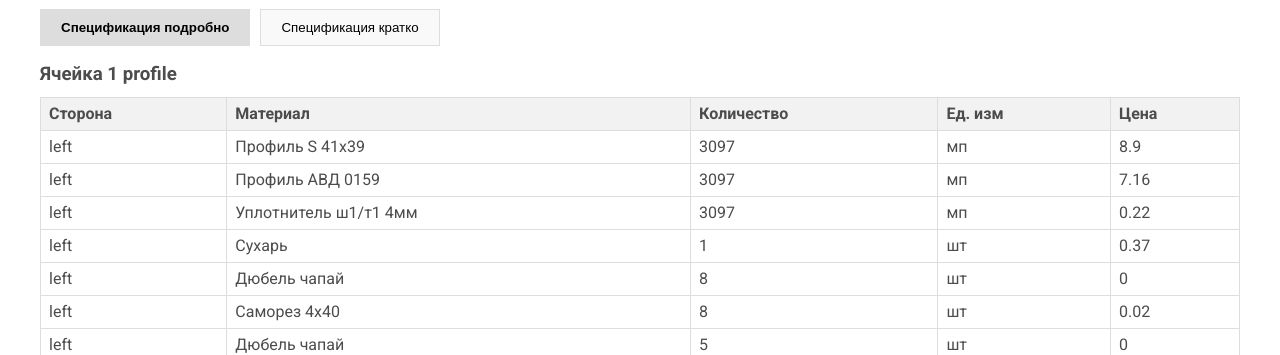
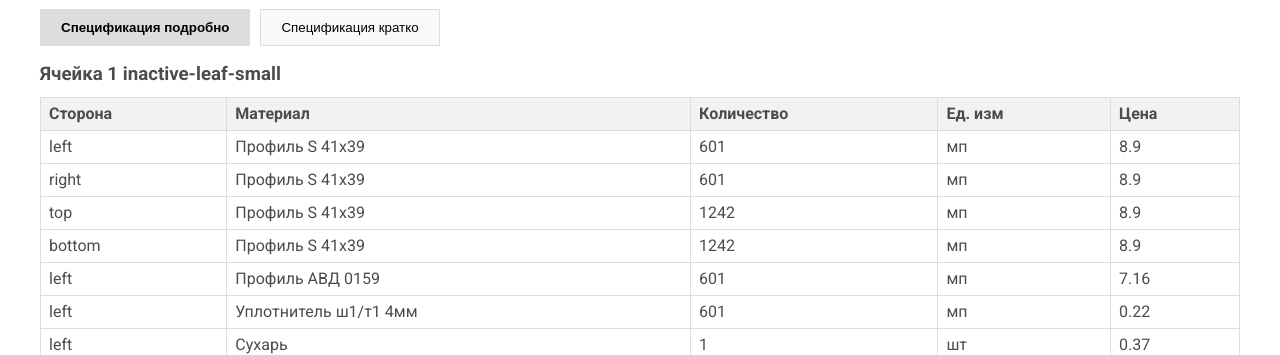
Before and after one commit to Maks-T/transoms-builder, a Vue app: page / in a window 1280 px wide. Shown: the part 445-800 px from the top of the page. Built offline with nearby package versions, Linux system fonts and the light colour scheme; what vue-konva would draw is missing.

Commit message:
forcedActive

```diff
--- a/src/configs/modules/configs.js
+++ b/src/configs/modules/configs.js
@@ -439,7 +439,11 @@ const MT_SETS = {
         {id: 'screwM20', q: 2}, //по два штуки на каждый ригель
         {id: 'screwM20', q: 2}, //по два штуки на каждый ригель
     ],
-    PROFILE_INACTIVE: [{id: 'corner-100-100-8', q: 1}]
+    HORIZONTAL_PROFILE_INACTIVE: [{id: 'corner-100-100-8', q: 1}],
+    FORCED_ACTIVE: [
+        {id: 'plate-27-200-4', q: 1},
+        {id: 'plate-27-200-4', q: 1}
+    ]
 }
 
 
@@ -469,7 +473,8 @@ const MATERIALS_ON_SIDE_RULES = {
             null: [...MT_SETS.INACTIVE_OR_PROFILE_NULL],
             inactive: [...MT_SETS.INACTIVE_LEFT_BOTTOM_INACTIVE],
             active: [...MT_SETS.INACTIVE_LEFT_BOTTOM_TOP_ACTIVE, ...MT_SETS.INACTIVE_BOTTOM_ACTIVE],
-            horizontalProfile: null
+            horizontalProfile: null,
+            forcedActive: [...MT_SETS.INACTIVE_BOTTOM_ACTIVE, ...MT_SETS.FORCED_ACTIVE]
         }
     },
 
@@ -510,10 +515,10 @@ const MATERIALS_ON_SIDE_RULES = {
     },
     horizontalProfile: {
         left: {
-            inactive: [...MT_SETS.PROFILE_INACTIVE], //уголок
+            inactive: [...MT_SETS.HORIZONTAL_PROFILE_INACTIVE], //уголок
         },
         right: {
-            inactive: [...MT_SETS.PROFILE_INACTIVE], //уголок
+            inactive: [...MT_SETS.HORIZONTAL_PROFILE_INACTIVE], //уголок
         },
         top: {
             null: [...MT_SETS.INACTIVE_OR_PROFILE_NULL]
--- a/src/constants/index.js
+++ b/src/constants/index.js
@@ -36,7 +36,8 @@ export const RULE_CELL_TYPES = {
     ACTIVE: 'active',
     INACTIVE: 'inactive',
     VERTICAL_PROFILE: 'verticalProfile',
-    HORIZONTAL_PROFILE: 'horizontalProfile'
+    HORIZONTAL_PROFILE: 'horizontalProfile',
+    FORCED_ACTIVE: 'forcedActive'
 }
 
 export const PROFILE_TYPE = 'profile'
--- a/src/stores/modules/configs.js
+++ b/src/stores/modules/configs.js
@@ -61,7 +61,7 @@ export const useConfigsStore = defineStore('configs', {
         getProfileById: (state) => (id) => state.profileTypes[id],
         getTransomTemplateById: (state) => (id) => state.transomTemplates[id],
         defaultProfile: (state) => Object.keys(state.profileTypes)[0],
-        defaultTemplate: (state) => Object.keys(state.transomTemplates)[8],
+        defaultTemplate: (state) => Object.keys(state.transomTemplates)[5],
         getMaterialsRules: (state) => state.materialsRules
     },
 
--- a/src/stores/modules/materials.js
+++ b/src/stores/modules/materials.js
@@ -122,13 +122,14 @@ export const useMaterialsStore = defineStore('materials', {
 
         /**
          * Применяет исключения для определения типа соседней ячейки.
+         * @param {TransomCell} cell - Текущая ячейка фрамуги
          * @param {string} cellType - Тип текущей ячейки.
          * @param {string} side - Сторона ячейки ('left', 'right', 'top', 'bottom').
          * @param {string | null} neighborType - Исходный тип соседней ячейки.
          * @param {Neighbors} neighbors - Объект с соседями ячейки.
          * @returns {string | null} Скорректированный тип соседней ячейки.
          */
-        applyExceptionsToNeighborType(cellType, side, neighborType, neighbors) {
+        applyExceptionsToNeighborType(cell, cellType, side, neighborType, neighbors) {
             if (cellType !== RULE_CELL_TYPES.INACTIVE || !neighborType) return neighborType;
 
             // 1. Исключение: для inactive ячейки справа с inactive соседом, если сверху есть horizontalProfile
@@ -147,6 +148,18 @@ export const useMaterialsStore = defineStore('materials', {
                 }
             }
 
+            // 3. Если есть слева и справа inactive сосед и их высота равна высоте ячейки
+            // и если снизу active сосед и его ширина равна ширине ячейки
+            if (side === 'bottom'
+                && neighborType === RULE_CELL_TYPES.ACTIVE
+                && cell.width === neighbors.bottom[0]?.width
+                && cell.height === neighbors.left[0]?.height
+                && cell.height === neighbors.right[0]?.height
+                //ToDo возмоно добавить, что слева и справа inactive
+            ) {
+               return RULE_CELL_TYPES.FORCED_ACTIVE
+             }
+
             return neighborType;
         },
 
@@ -161,7 +174,8 @@ export const useMaterialsStore = defineStore('materials', {
             const cellType = this.getRuleCellType(cell);
 
             // Получаем соседей ячейки
-            const neighbors = this.modelingStore.getNeighbors(cell);
+            const neighbors = this.modelingStore.getNeighbors(cell, transom);
+
             if (!neighbors) {
                 console.warn('Не удалось получить соседей для ячейки', cell.idx);
                 return materials;
@@ -196,13 +210,6 @@ export const useMaterialsStore = defineStore('materials', {
             const sides = ['left', 'right', 'top', 'bottom'];
 
             sides.forEach((side) => {
-                /* if (
-                     cellType === RULE_CELL_TYPES.PROFILE &&
-                     ((cell.isVertical && ['top', 'bottom'].includes(side)) ||
-                         (cell.isHorizontal && ['left', 'right'].includes(side)))
-                 ) {
-                     return; // Исключаем из расчета стороны ширины у ячейки типа Профиль (короб)
-                 }*/
 
                 const neighborsOnSide = this.getNeighborsOnSide(neighbors, side);
 
@@ -211,36 +218,7 @@ export const useMaterialsStore = defineStore('materials', {
                     neighborsOnSide.forEach((neighbor) => {
                         let neighborType = neighbor ? this.getRuleCellType(neighbor) : null;
                         //применяем исключения
-                        neighborType = this.applyExceptionsToNeighborType(cellType, side, neighborType, neighbors)
-
-                        // ToDo вынести исключения
-
-                        /*// Исключение: для inactive ячейки справа с inactive соседом, если сверху есть profile
-                        if (
-                            cellType === RULE_CELL_TYPES.INACTIVE &&
-                            side === 'right' &&
-                            neighborType === RULE_CELL_TYPES.INACTIVE
-                        ) {
-                            const topNeighbors = this.getNeighborsOnSide(neighbors, 'top');
-
-                            if (topNeighbors.some((n) => this.getRuleCellType(n) === RULE_CELL_TYPES.HORIZONTAL_PROFILE)) {
-                                neighborType = RULE_CELL_TYPES.VERTICAL_PROFILE //соединение как с вертикальным профилем
-                            }
-                        }
-                        // Исключение: для inactive ячейки слева с inactive соседом, если есть horizontalProfile слева
-                        if (
-                            cellType === RULE_CELL_TYPES.INACTIVE &&
-                            side === 'left' &&
-                            neighborType === RULE_CELL_TYPES.INACTIVE
-                        ) {
-                            const leftNeighbors = this.getNeighborsOnSide(neighbors, 'left');
-
-                            if (leftNeighbors && leftNeighbors.length && this.getRuleCellType(leftNeighbors[0]) === RULE_CELL_TYPES.HORIZONTAL_PROFILE) {
-                                neighborType = 'active' //соединение как с активной ячейкой
-                            }
-                        }*/
-
-                        //ToDo добавить для зеркальной конфигурации
+                        neighborType = this.applyExceptionsToNeighborType(cell, cellType, side, neighborType, neighbors)
 
                         const materialsSet = this.getMaterialsSet(cellType, side, neighborType);
 
--- a/src/stores/modules/modeling.js
+++ b/src/stores/modules/modeling.js
@@ -410,12 +410,12 @@ export const useModelingStore = defineStore('modeling', {
 
         /**
          * Определяет соседние ячейки для текущей ячейки
-         * @private
+         * @public
+         * @param {Transom} transom Расчетная фрамуга        *
          * @param {TransomCell} currentCell Ячейка для анализа         *
          * @returns {Neighbors} Объект с массивами соседних ячеек (top, bottom, left, right)
          */
-        getNeighbors(currentCell) {
-            const transom = this.activeTransom;
+        getNeighbors(currentCell, transom) {
             if (!transom || !transom.cells) return {top: [], bottom: [], left: [], right: []};
 
             const neighbors = {top: [], bottom: [], left: [], right: []};
@@ -478,7 +478,7 @@ export const useModelingStore = defineStore('modeling', {
             const rowEnd = cell.row + (cell.rowSpan || 1) - 1
 
             // Получаем соседние соседние ячейки
-            const neighbors = this.getNeighbors(cell);
+            const neighbors = this.getNeighbors(cell, this.activeTransom);
 
             // Базовые offsets
             // Если ячейка находится в последней строке фрамуги (нижняя граница фрамуги)
--- a/src/types/configs.d.ts
+++ b/src/types/configs.d.ts
@@ -51,7 +51,7 @@ interface SelectOption {
 
 interface ConfigsStore {
   // Свойства состояния
-  profileTypes: { [key: string]: Profile };
+  profileTypes: { [key: string]: ProfileType };
   transomTemplates: { [key: string]: TransomTemplate };
   materialsRules: MaterialsRules;
   prices: {
@@ -63,12 +63,12 @@ interface ConfigsStore {
   transomTemplatesArray: SelectOption[];
   openingSidesArray: SelectOption[];
   swingDirectionsArray: SelectOption[];
-  getProfileById: (id: string) => Profile | undefined;
+  getProfileById: (id: string) => ProfileType | undefined;
   getTransomTemplateById: (id: string) => TransomTemplate | undefined;
   defaultProfile: string;
   defaultTemplate: string;
   getMaterialsRules:MaterialsRules
   // Экшены
-  addProfileType: (profile: Profile) => void;
+  addProfileType: (profile: ProfileType) => void;
   addTemplate: (template: TransomTemplate) => void;
 }
```
Also changed, not shown: src/types/modeling.d.ts (+3 -10 lines).
